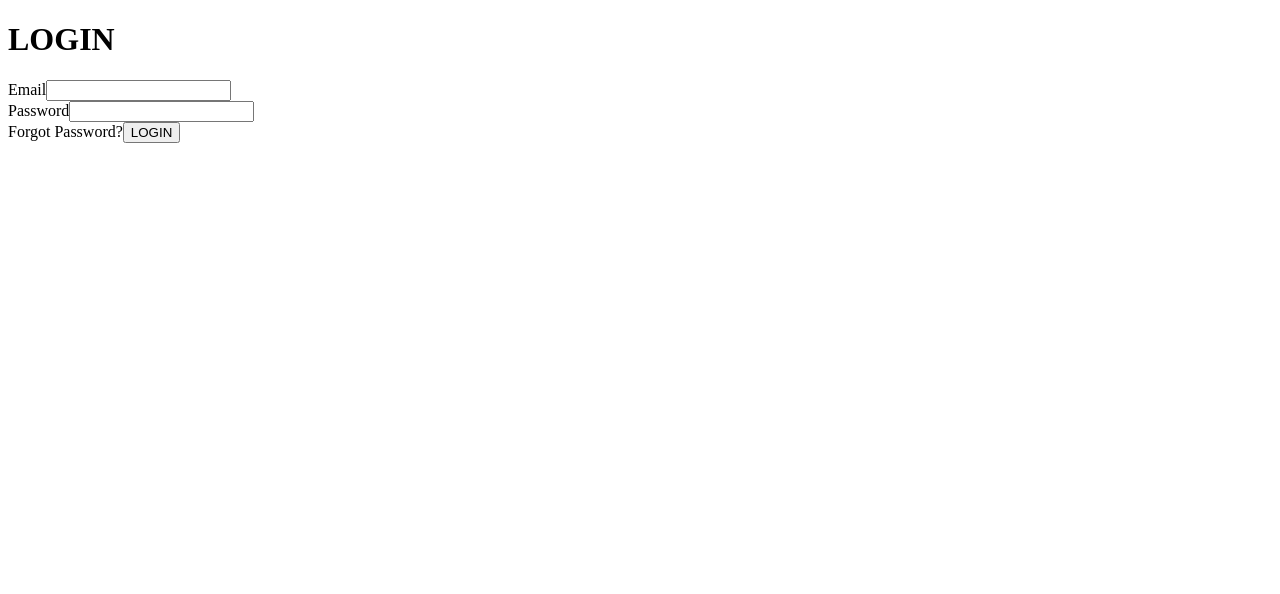
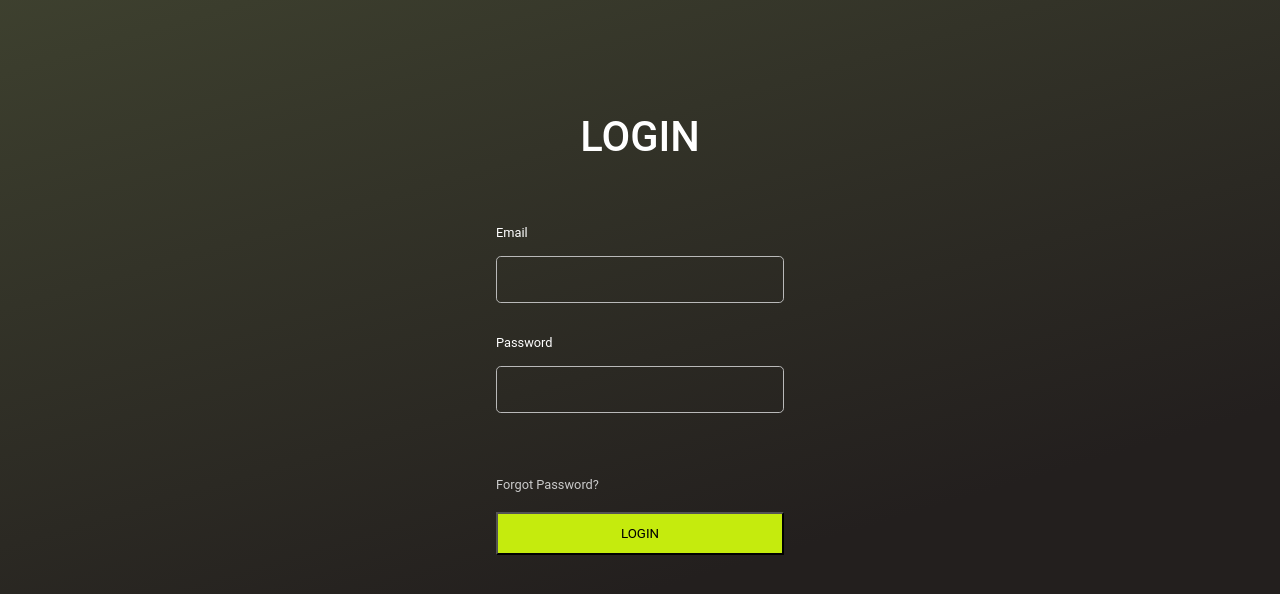
Before and after one commit to TheSciCoder3000/epark, a React (Vite) app: page /login in a window 1280 px wide. Shown: the top 594 px of the page. Built offline with nearby package versions, Linux system fonts and the light colour scheme; no server answers.

Commit message:
login redesign

```diff
--- a/src/App.jsx
+++ b/src/App.jsx
@@ -3,7 +3,6 @@ import Home from "./pages/Home";
 import Map from "./pages/Map";
 import Account from "./pages/Account";
 import "./components/styles.css";
-// import './App.css'
 import { AuthProvider } from './components/contexts/AuthProvider'
 
 import Login from './pages/Login'
--- /dev/null
+++ b/src/assets/styles/css/Login.css
@@ -0,0 +1,72 @@
+.login-cont {
+  width: 100%;
+  height: 100%;
+  display: flex;
+  align-items: center;
+  flex-direction: column;
+  padding: 7rem 0 0 0;
+  color: white;
+  background: linear-gradient(163.63deg, #434732 -12.77%, #231F1E 60.76%);
+}
+.login-cont.register-cont {
+  background: linear-gradient(166.82deg, #3E4152 0%, #231F1E 60.41%);
+}
+.login-cont .header-cont {
+  font-size: 1.3em;
+  margin: 0 0 4rem 0;
+}
+.login-cont .header-cont h1 {
+  font-weight: 500;
+}
+.login-cont .form-cont {
+  width: 100%;
+  display: flex;
+  align-items: center;
+  flex-direction: column;
+}
+.login-cont .form-cont label,
+.login-cont .form-cont input {
+  display: block;
+}
+.login-cont .form-cont form {
+  width: 18rem;
+}
+.login-cont .form-cont form .form-field {
+  display: flex;
+  flex-direction: column;
+  gap: 1rem;
+  margin-bottom: 2rem;
+}
+.login-cont .form-cont form .form-field label {
+  font-size: 0.8em;
+}
+.login-cont .form-cont form .form-field input {
+  padding: 0.5rem;
+  border: 1px solid #b9b9b9;
+  border-radius: 0.3rem;
+  font-size: 0.95em;
+  width: 100%;
+  background: transparent;
+  box-sizing: border-box;
+  outline: none;
+  padding: 0.85rem 0.7rem;
+  color: white;
+}
+.login-cont .form-cont form .form-actions {
+  padding-top: 2rem;
+}
+.login-cont .form-cont form .form-actions a {
+  display: block;
+  font-size: 0.8em;
+  color: rgb(203, 203, 203);
+}
+.login-cont .form-cont form .form-actions button {
+  width: 100%;
+  padding: 0.75rem;
+  margin-top: 1.25rem;
+  background-color: #C5EB0D;
+  color: black;
+}
+.login-cont .form-cont form .form-actions button.register-btn {
+  background-color: #D9D9D9;
+}/*# sourceMappingURL=Login.css.map */
--- /dev/null
+++ b/src/assets/styles/scss/Login.scss
@@ -0,0 +1,85 @@
+.login-cont {
+    width: 100%;
+    height: 100%;
+    display: flex;
+    align-items: center;
+    flex-direction: column;
+    padding: 7rem 0 0 0;
+    color: white;
+    background: linear-gradient(163.63deg, #434732 -12.77%, #231F1E 60.76%);
+
+    &.register-cont {
+        background: linear-gradient(166.82deg, #3E4152 0%, #231F1E 60.41%);
+    }
+
+    .header-cont {
+        font-size: 1.3em;
+        margin: 0 0 4rem 0;
+
+        h1 {
+            font-weight: 500;
+        }
+    }
+
+    .form-cont {
+        width: 100%;
+        display: flex;
+        align-items: center;
+        flex-direction: column;
+
+        label,
+        input {
+            display: block;
+        }
+
+        form {
+            width: 18rem;
+
+            .form-field {
+                display: flex;
+                flex-direction: column;
+                gap: 1rem;
+                margin-bottom: 2rem;
+
+                label {
+                    font-size: 0.8em;
+                }
+
+                input {
+                    padding: 0.5rem;
+                    border: 1px solid #b9b9b9;
+                    border-radius: 0.3rem;
+                    font-size: 0.95em;
+                    width: 100%;
+                    background: transparent;
+                    box-sizing: border-box;
+                    outline: none;
+                    padding: 0.85rem 0.7rem;
+                    color: white;
+                }
+            }
+
+            .form-actions {
+                padding-top: 2rem;
+
+                a {
+                    display: block;
+                    font-size: 0.8em;
+                    color: rgb(203, 203, 203);
+                }
+
+                button {
+                    width: 100%;
+                    padding: 0.75rem;
+                    margin-top: 1.25rem;
+                    background-color: #C5EB0D;
+                    color: black;
+
+                    &.register-btn {
+                        background-color: #D9D9D9;
+                    }
+                }
+            }
+        }
+    }
+}
--- a/src/main.jsx
+++ b/src/main.jsx
@@ -1,7 +1,7 @@
 import { BrowserRouter } from 'react-router'
 import { StrictMode } from 'react'
 import { createRoot } from 'react-dom/client'
-// import './index.css'
+import './index.css'
 import App from './App.jsx'
 
 createRoot(document.getElementById('root')).render(
--- a/src/pages/Login.jsx
+++ b/src/pages/Login.jsx
@@ -1,6 +1,7 @@
 import { useState } from "react";
 import { useAuth } from "../components/contexts/useAuth";
 import { Navigate, useNavigate } from "react-router";
+import "../assets/styles/css/Login.css";
 
 function Login() {
     const [email, setEmail] = useState("");
@@ -27,11 +28,11 @@ function Login() {
 
             <div className="form-cont">
                 <form onSubmit={submitHandler} className="form-main">
-                    <div className="email-field">
+                    <div className="form-field email-field">
                         <label htmlFor="email">Email</label>
                         <input type="text" onChange={e => setEmail(e.target.value)} id="email" className="email" />
                     </div>
-                    <div className="password-field">
+                    <div className="form-field password-field">
                         <label htmlFor="password">Password</label>
                         <input type="password" onChange={e => setPassword(e.target.value)} id="password" className="password" />
                     </div>
```
